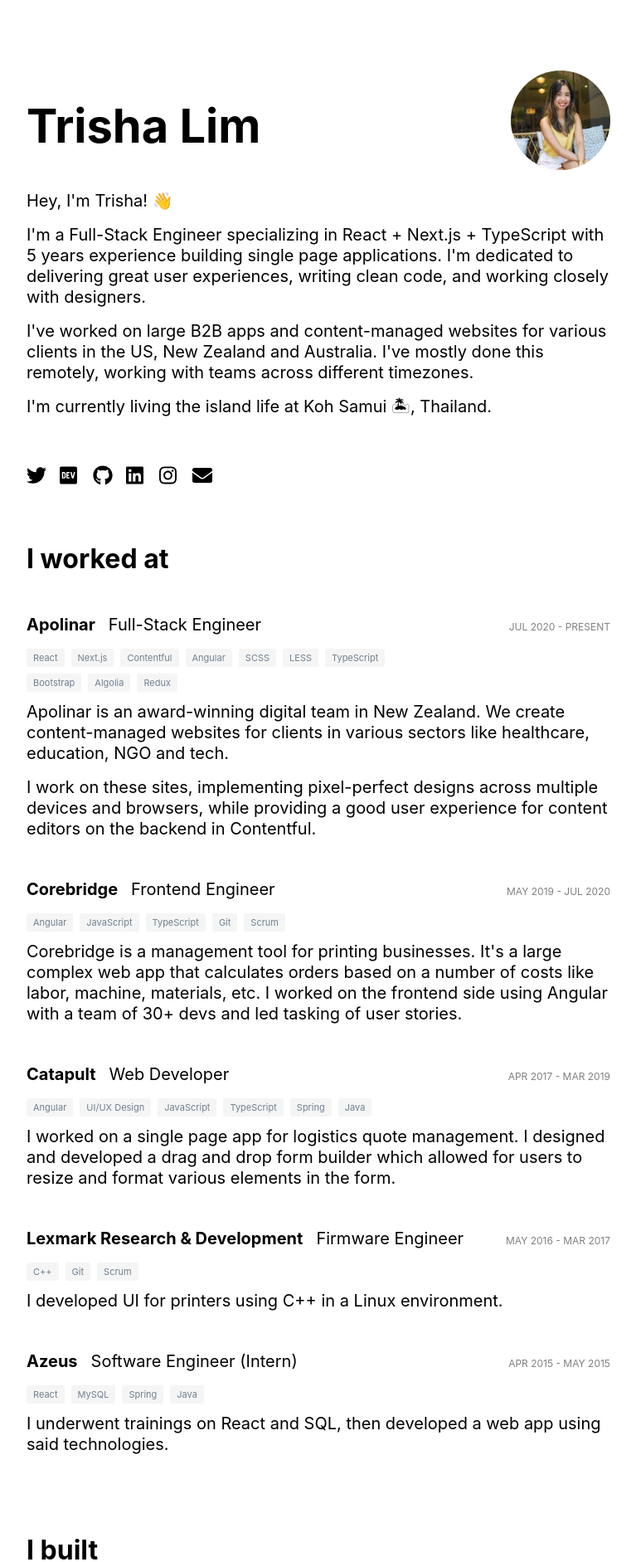
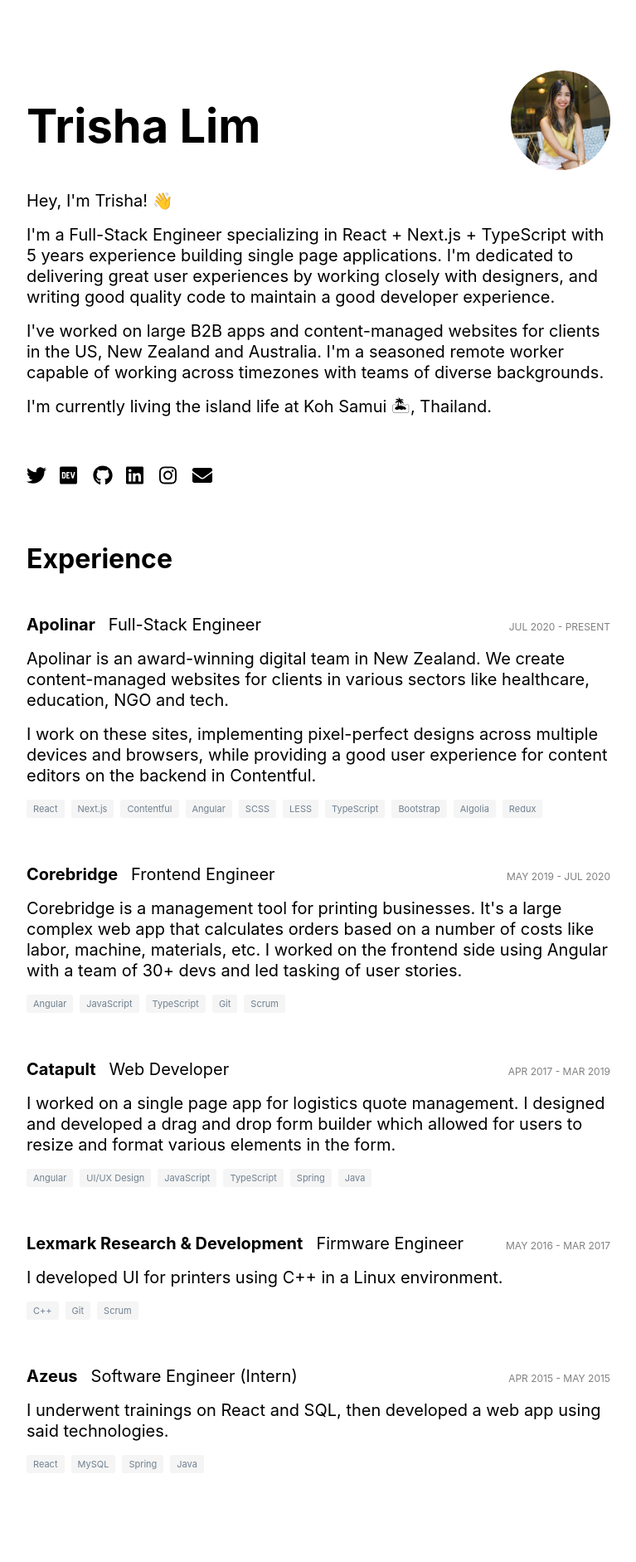
Before and after one commit to el-pol/nextjs-trishalim, a Next.js app: page / in a window 1280 px wide. Shown: the top 1883 px of the page at 83% size, without its empty margins (256-1023 px from the left). Built offline with nearby package versions, Linux system fonts and the light colour scheme.

Commit message:
minor improvements from feedback

```diff
--- a/components/Experience.tsx
+++ b/components/Experience.tsx
@@ -24,15 +24,15 @@ export const Experience = (props: {
         <p className="experience__date"> {dateStart} - {dateEnd}</p>
       </div>
 
+      <div>
+        {description}
+      </div>
+
       <div className="experience__skills">
         {
           skills.map((s) => <Skill key={s.name} content={s} />)
         }
       </div>
-
-      <div>
-        {description}
-      </div>
     </div>
   )
 }
--- a/pages/index.tsx
+++ b/pages/index.tsx
@@ -228,14 +228,14 @@ const Home: NextPage = () => {
         <p>
           I&apos;m a Full-Stack Engineer specializing in React + Next.js + TypeScript with
           5 years experience building single page applications.
-          I&apos;m dedicated to delivering great user experiences, writing clean code,
-          and working closely with designers.
+          I&apos;m dedicated to delivering great user experiences by working closely with
+          designers, and writing good quality code to maintain a good developer experience.
         </p>
 
         <p>
-          I&apos;ve worked on large B2B apps and content-managed websites for various clients in the US,
-          New Zealand and Australia. I&apos;ve mostly done this remotely, working with teams across
-          different timezones.
+          I&apos;ve worked on large B2B apps and content-managed websites for clients in the US,
+          New Zealand and Australia. I'm a seasoned remote worker capable of working across timezones
+          with teams of diverse backgrounds.
         </p>
 
         <p>
@@ -250,7 +250,7 @@ const Home: NextPage = () => {
         <br />
         <br />
 
-        <h2>I worked at</h2>
+        <h2>Experience</h2>
           {
             experiences.map((e) => (
               <Experience content={e} key={e.company} />
@@ -258,13 +258,13 @@ const Home: NextPage = () => {
           }
         <br />
 
-        <h2>I built</h2>
+        <h2>I build</h2>
         {
           projects.map((p) => <Project key={p.link} content={p} />)
         }
         <br />
 
-        <h2>I talked about</h2>
+        <h2>I talk about</h2>
         <div className="content-grid">
         {
           content.map((c) => <Content key={c.link} content={c} />)
--- a/styles/globals.css
+++ b/styles/globals.css
@@ -106,7 +106,6 @@ p {
   margin-bottom: 0.25rem;
   display: flex;
   flex-wrap: wrap;
-  max-width: 500px;
 }
 
 .experience__skills .skill {
```
